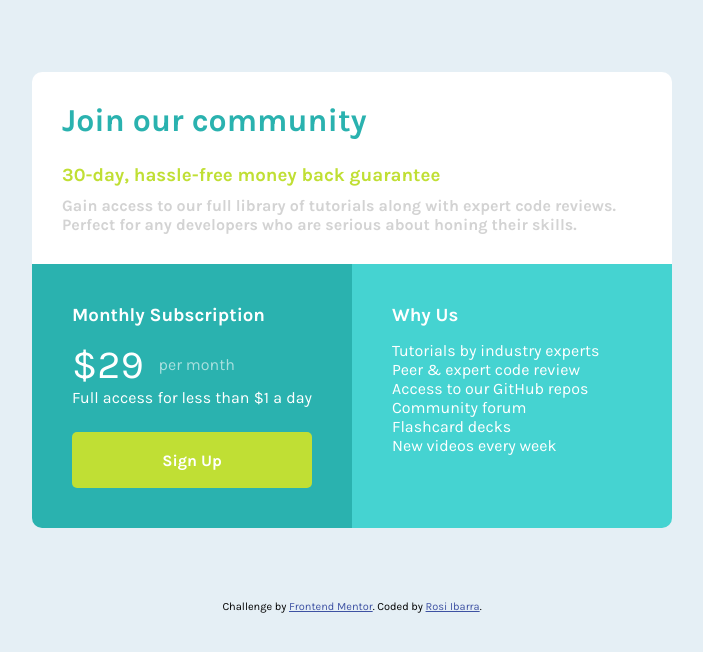
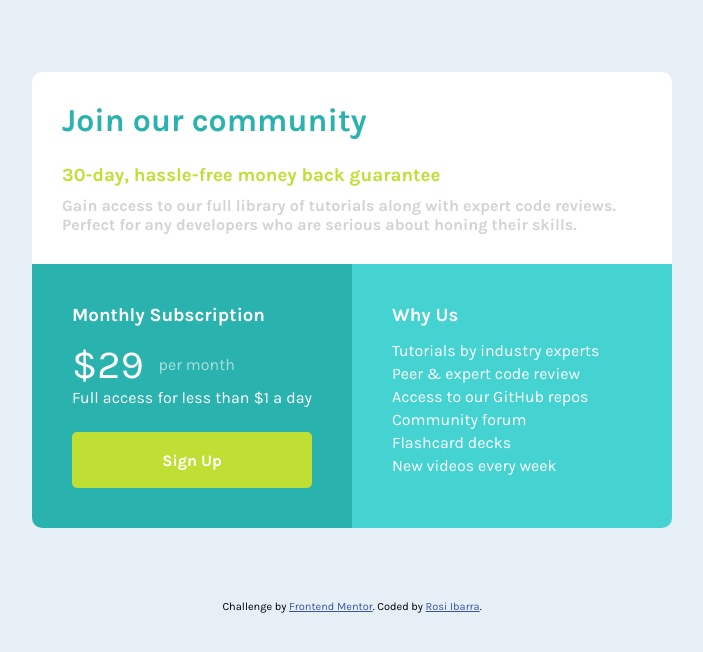
Before and after one commit to rosialix/Single-Price-Grid, a plain HTML site: page index.html in a window 1280 px wide. Shown: the whole page, without its empty margins (288-991 px from the left). Drawn offline with Linux system fonts and the light colour scheme.

Commit message:
Modificado li

```diff
--- a/style.css
+++ b/style.css
@@ -44,7 +44,6 @@ main {
     display: flex;
     align-items: center;
     justify-content: center;
-
 
 }
 
@@ -145,6 +144,7 @@ main {
 
  .box3 li{
     list-style: none;
+    padding-bottom: 4px;
  }
 
  @media screen and (max-width:480px){
```
